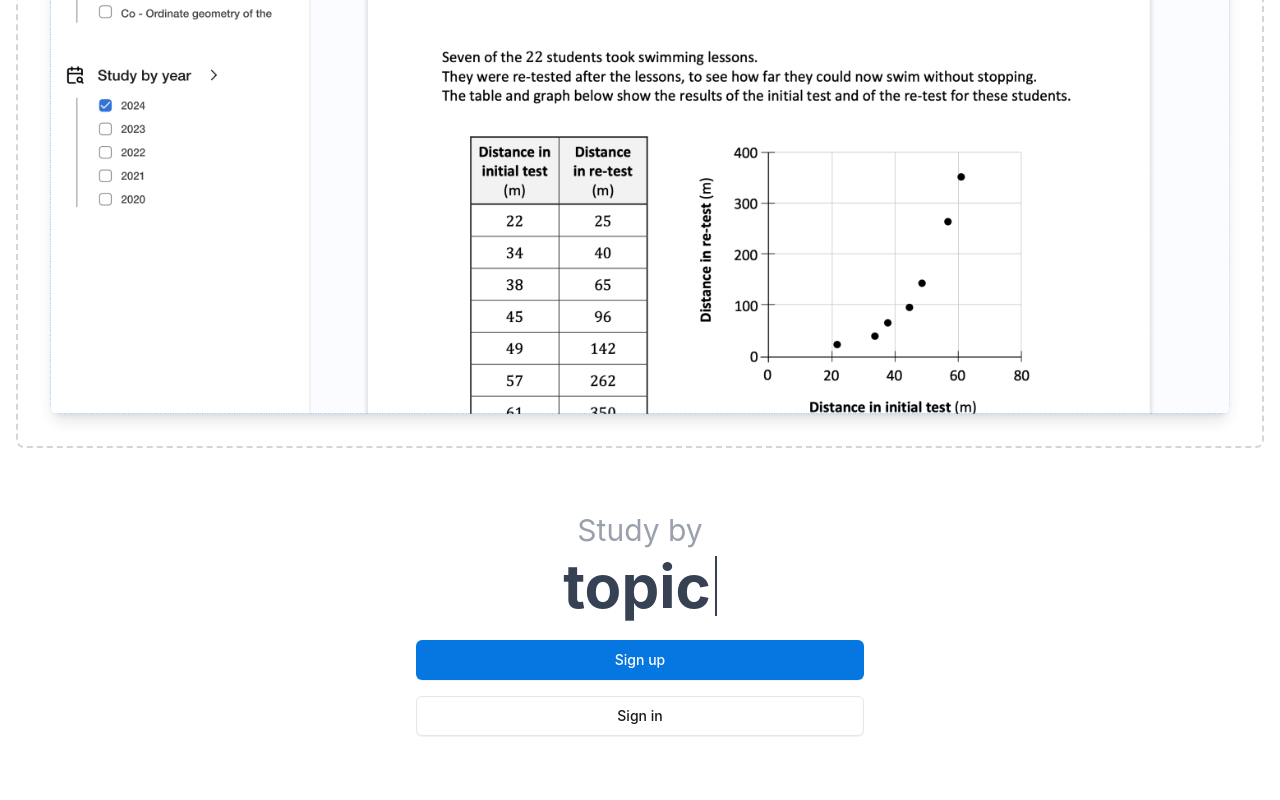
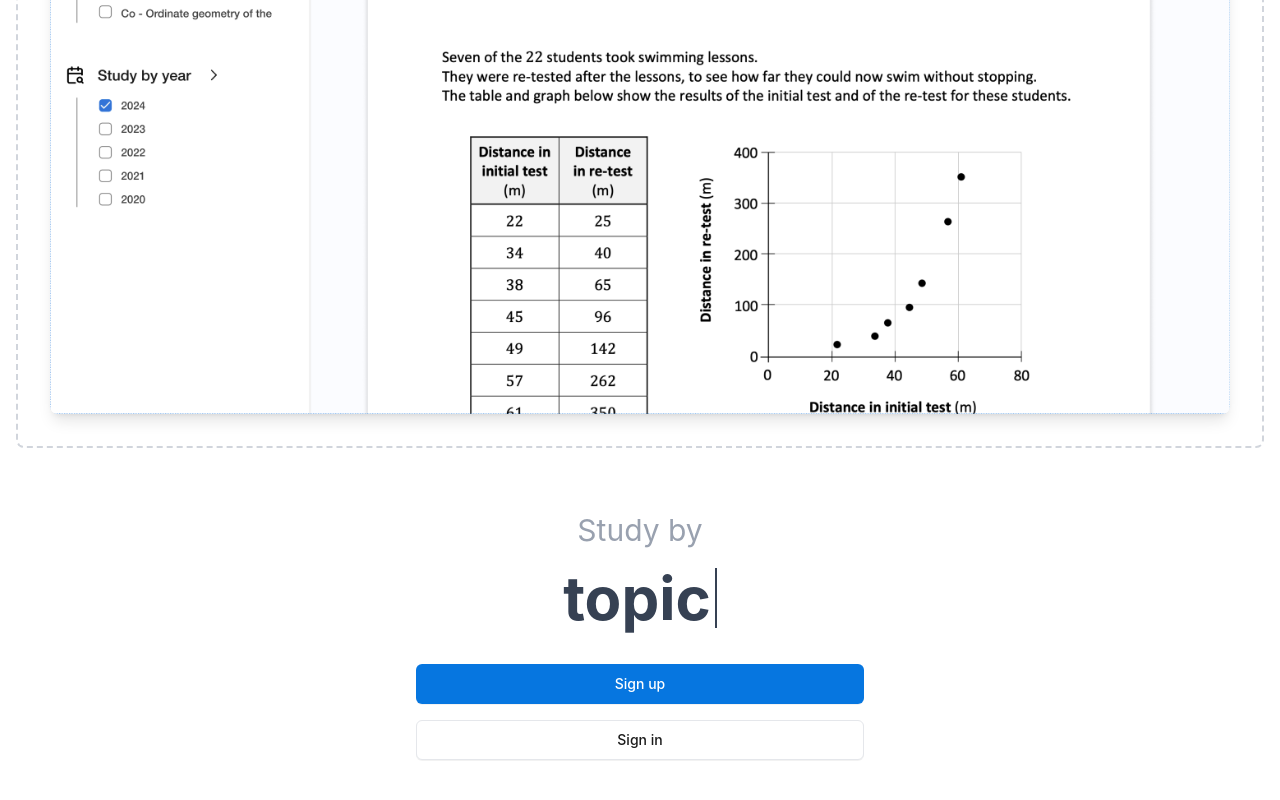
Before and after one commit to benmag11/osko, a Next.js app: page / in a window 1280 px wide. Shown: the part 814-1614 px from the top of the page. Built offline with nearby package versions, Linux system fonts and the light colour scheme.

Commit message:
typewriter effect working

```diff
--- a/src/components/landing/cta-section.tsx
+++ b/src/components/landing/cta-section.tsx
@@ -10,7 +10,8 @@ export function CTASection() {
       <div className="max-w-md mx-auto">
         <h2 className="text-center mb-6">
           <span className="block text-2xl md:text-3xl text-gray-400">Study by</span>
-          <span className="block mt-2 text-5xl md:text-6xl font-bold text-gray-700">
+          <div className="h-[72px] md:h-[84px] mt-2 flex items-center justify-center">
+            <span className="text-5xl md:text-6xl font-bold text-gray-700">
               <TypewriterWord
                 sequences={[
                   { text: "keyword", deleteAfter: true, pauseAfter: 1500 },
@@ -23,6 +24,7 @@ export function CTASection() {
                 loopDelay={500}
               />
             </span>
+          </div>
         </h2>
         <div className="flex flex-col gap-4">
           <Button asChild size="lg" className="w-full">
```
Lines whose indentation alone changed are shown as unchanged.
